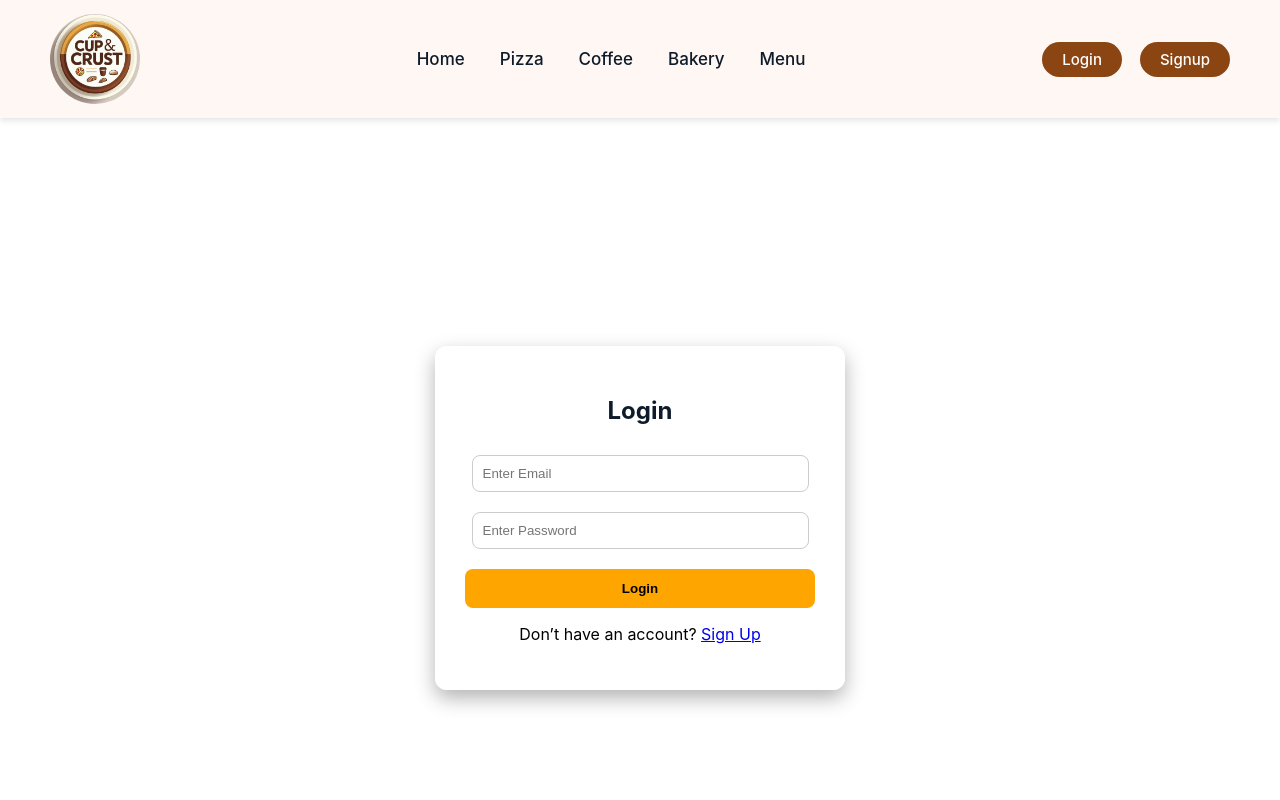
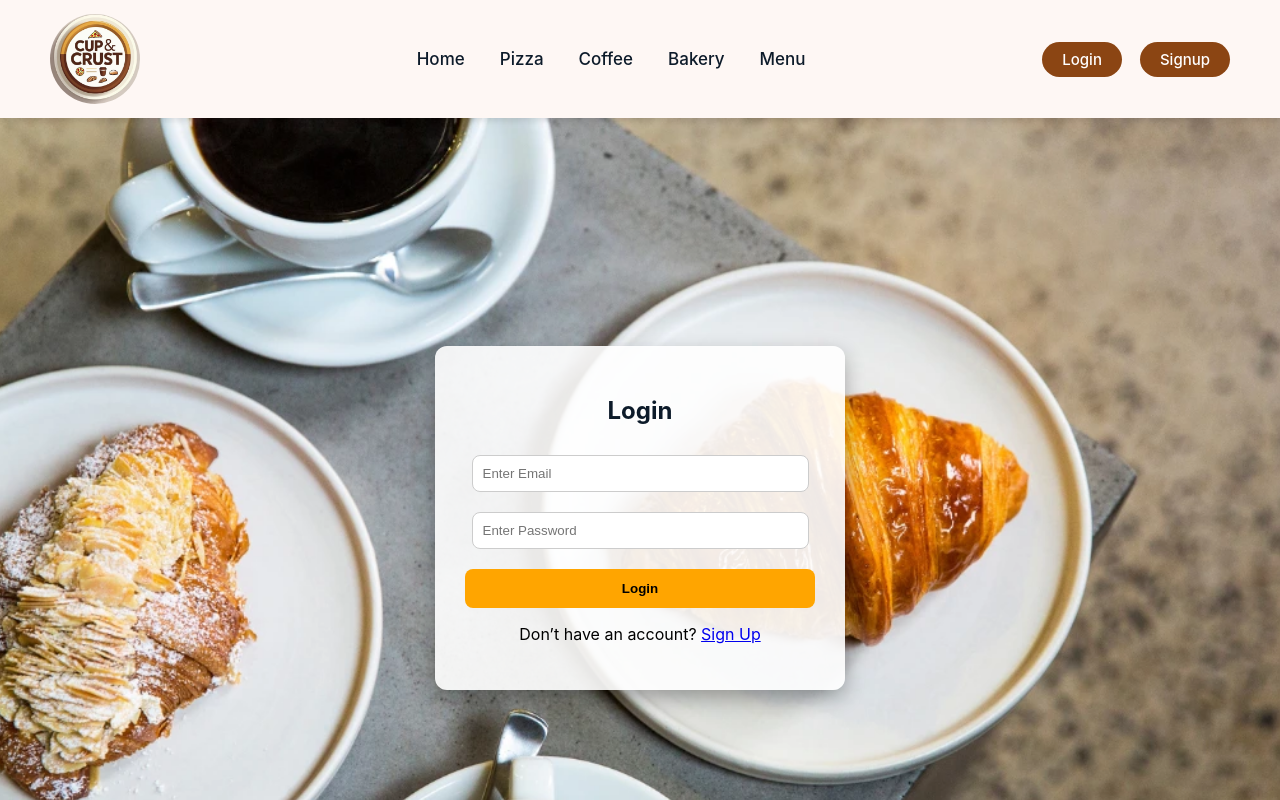
Before and after one commit to inderpreet25/cupandCrust-123, a React (Create React App) app in the folder cup-and-crust-frontend/: page /login in a window 1280 px wide. Shown: the top 800 px of the page. Built offline with nearby package versions, Linux system fonts and the light colour scheme; no server answers.

Commit message:
updated login css
updated login css

```diff
--- a/cup-and-crust-frontend/src/pages/Auth.css
+++ b/cup-and-crust-frontend/src/pages/Auth.css
@@ -1,11 +1,19 @@
+/* Container for Login/Signup */
 .auth-container {
   height: 100vh;
   width: 100%;
   display: flex;
   align-items: center;
   justify-content: center;
+
+  /* Background Image from assets folder */
+  background-image: url('../assets/bg.jpg'); /* CSS file ke relative path se check karo */
+  background-size: cover;
+  background-position: center;
+  background-repeat: no-repeat;
 }
 
+/* Form Box */
 .auth-box {
   background: rgba(255, 255, 255, 0.9); /* semi-transparent white */
   padding: 30px;
@@ -15,11 +23,13 @@
   text-align: center;
 }
 
+/* Heading */
 .auth-box h2 {
   margin-bottom: 20px;
   color: #0D1B2A; /* navy */
 }
 
+/* Input Fields */
 .auth-box input {
   width: 90%;
   padding: 10px;
@@ -28,6 +38,7 @@
   border-radius: 8px;
 }
 
+/* Buttons */
 .auth-box button {
   width: 100%;
   padding: 12px;
@@ -45,6 +56,7 @@
   color: #fff;
 }
 
+/* Back Home Link */
 .back-home {
   display: block;
   margin-top: 15px;
```
